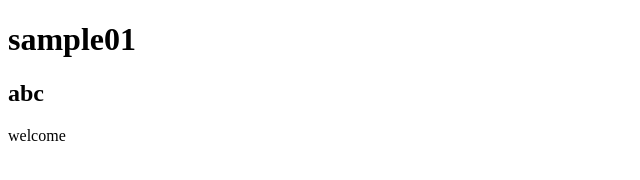
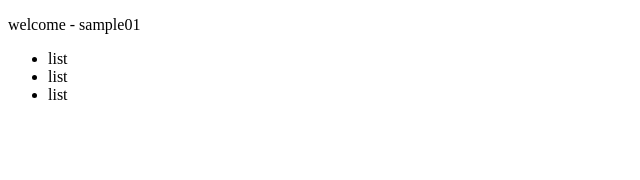
Before and after one commit to pompa94/pull, a plain HTML site: page index.html in a window 1280 px wide. Shown: the whole page, without its empty margins (0-640 px from the left). Drawn offline with Linux system fonts and the light colour scheme.

Commit message:
ul 추가

```diff
--- a/index.html
+++ b/index.html
@@ -7,8 +7,17 @@
     <title>pull</title>
 </head>
 <body>
-    <h1>sample01</h1>
-    <h2>abc</h2>
-    <p>welcome</p>
+<p>welcome - sample01</p>
+<ul>
+    <li>list
+
+    </li>
+    <li>list
+
+    </li>
+    <li>list
+
+    </li>
+</ul>
 </body>
 </html>
```
